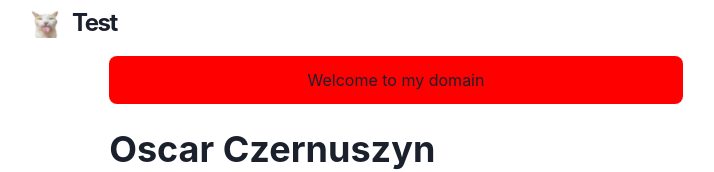
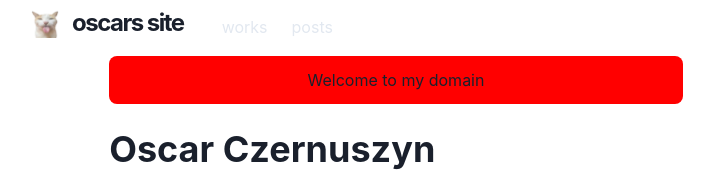
Before and after one commit to oscarczer/portfolio-site, a Next.js app: page / in a window 1280 px wide. Shown: the top 172 px of the page, without its empty margins (244-958 px from the left). Built offline with nearby package versions, Linux system fonts and the light colour scheme.

Commit message:
hamburger

```diff
--- a/components/logo.js
+++ b/components/logo.js
@@ -29,7 +29,7 @@
           fontWeight="bold"
           ml={3}
         >
-          Test
+          oscars site
         </Text>
       </LogoBox>
     </Link>
--- a/components/navbar.js
+++ b/components/navbar.js
@@ -14,7 +14,7 @@
   IconButton,
   useColorModeValue
 } from '@chakra-ui/react'
-import { HumburgerIcon } from '@chakra-ui/icons'
+import { HamburgerIcon } from '@chakra-ui/icons'
 
 const LinkItem = ({ href, path, children }) => {
   const active = path === href
@@ -58,6 +58,46 @@
             <Logo />
           </Heading>
         </Flex>
+
+        <Stack
+          direction={{ base: 'coloumn', md: 'row' }}
+          display={{ base: 'none', md: 'flex' }}
+          width={{ base: 'full', md: 'auto' }}
+          alignItems="center"
+          flexGrow={1}
+          mt={{ base: 4, nmd: 0 }}
+        >
+          <LinkItem href="/works" path={path}>
+            works
+          </LinkItem>
+          <LinkItem href="/posts" path={path}>
+            posts
+          </LinkItem>
+        </Stack>
+
+        <Box flex={1} align="right">
+          <Box ml={2} display={{ base: 'inline-block', md: 'none' }}>
+            <Menu>
+              <MenuButton
+                as={IconButton}
+                icon={<HamburgerIcon />}
+                variant="outline"
+                aria-label="Options"
+              />
+              <MenuList>
+                <NextLink href="/" passHref>
+                  <MenuItem as={Link}>about</MenuItem>
+                </NextLink>
+                <NextLink href="/works" passHref>
+                  <MenuItem as={Link}>works</MenuItem>
+                </NextLink>
+                <NextLink href="/posts" passHref>
+                  <MenuItem as={Link}>posts</MenuItem>
+                </NextLink>
+              </MenuList>
+            </Menu>
+          </Box>
+        </Box>
       </Container>
     </Box>
   )
```
